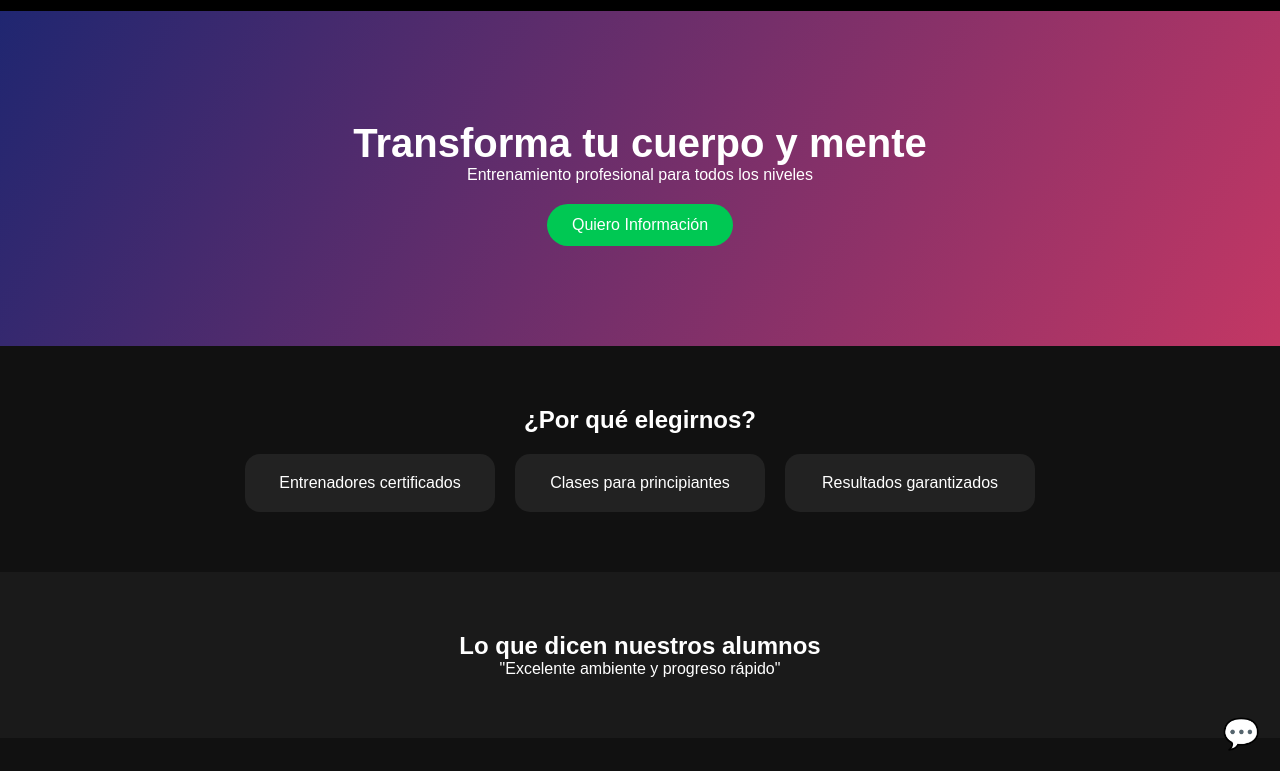
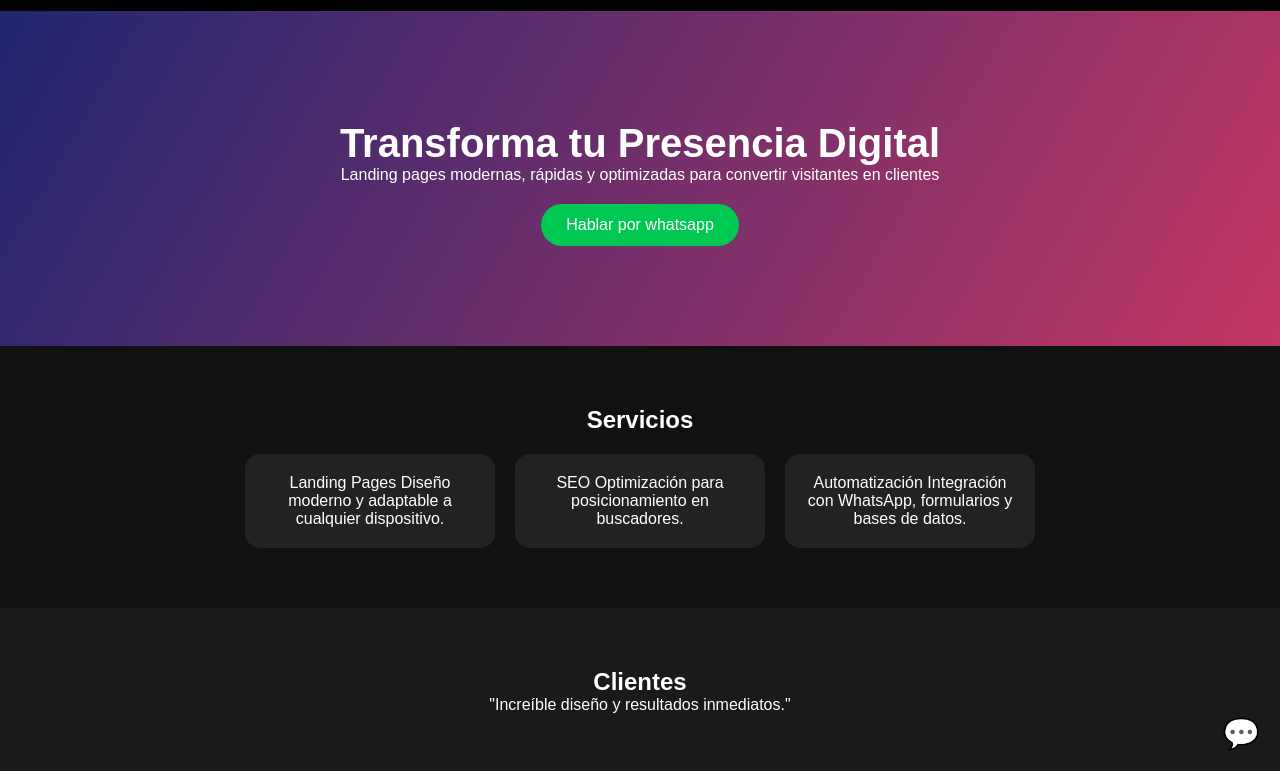
Before and after one commit to Jaid227/landing_3, a plain HTML site: page index.html in a window 1280 px wide. Shown: the part 29-800 px from the top of the page. Drawn offline with Linux system fonts and the light colour scheme.

Commit message:
Update index.html

```diff
--- a/index.html
+++ b/index.html
@@ -14,23 +14,26 @@
 </header>
 
 <section class="hero">
-    <h1>Transforma tu cuerpo y mente</h1>
-    <p>Entrenamiento profesional para todos los niveles</p>
-    <a href="#formulario" class="btn">Quiero Información</a>
+    <h1>Transforma tu Presencia Digital</h1>
+    <p>Landing pages modernas, rápidas y optimizadas para convertir visitantes en clientes</p>
+    <a href="#formulario" class="btn">Hablar por whatsapp</a>
 </section>
 
 <section class="beneficios">
-    <h2>¿Por qué elegirnos?</h2>
+    <h2>Servicios</h2>
     <div class="cards">
-        <div class="card">Entrenadores certificados</div>
-        <div class="card">Clases para principiantes</div>
-        <div class="card">Resultados garantizados</div>
+        <div class="card">Landing Pages
+Diseño moderno y adaptable a cualquier dispositivo.</div>
+        <div class="card">SEO
+Optimización para posicionamiento en buscadores.</div>
+        <div class="card">Automatización
+Integración con WhatsApp, formularios y bases de datos.</div>
     </div>
 </section>
 
 <section class="testimonios">
-    <h2>Lo que dicen nuestros alumnos</h2>
-    <p>"Excelente ambiente y progreso rápido"</p>
+    <h2>Clientes</h2>
+    <p>"Increíble diseño y resultados inmediatos."</p>
 </section>
 
 <section id="formulario" class="form-section">
@@ -44,7 +47,7 @@
     <p id="mensaje"></p>
 </section>
 
-<a href="https://wa.me/5210000000000" class="whatsapp" target="_blank">💬</a>
+<a href="https://wa.me/5591461227" class="whatsapp" target="_blank">💬</a>
 
 <script src="script.js"></script>
 </body>
```
